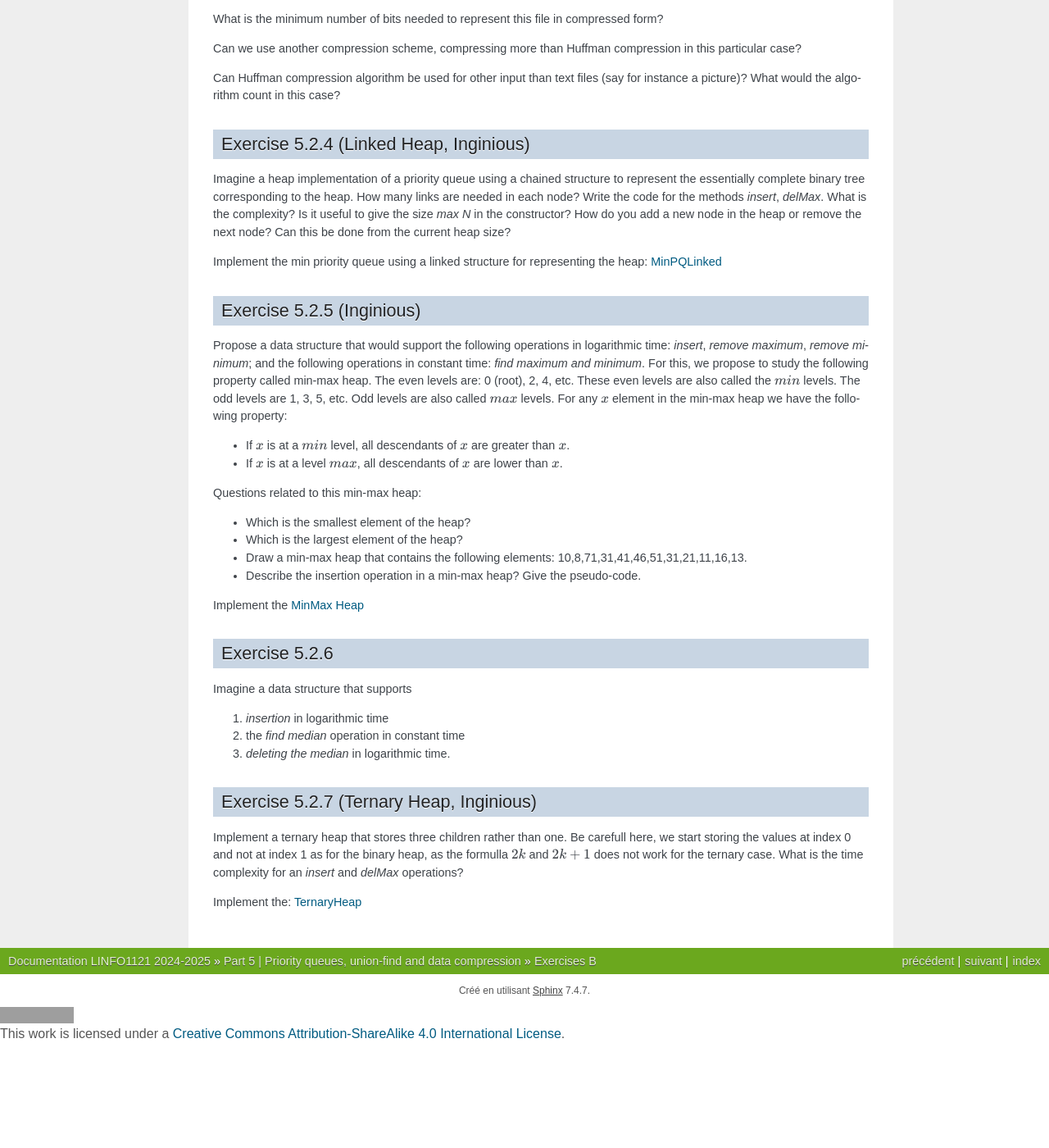
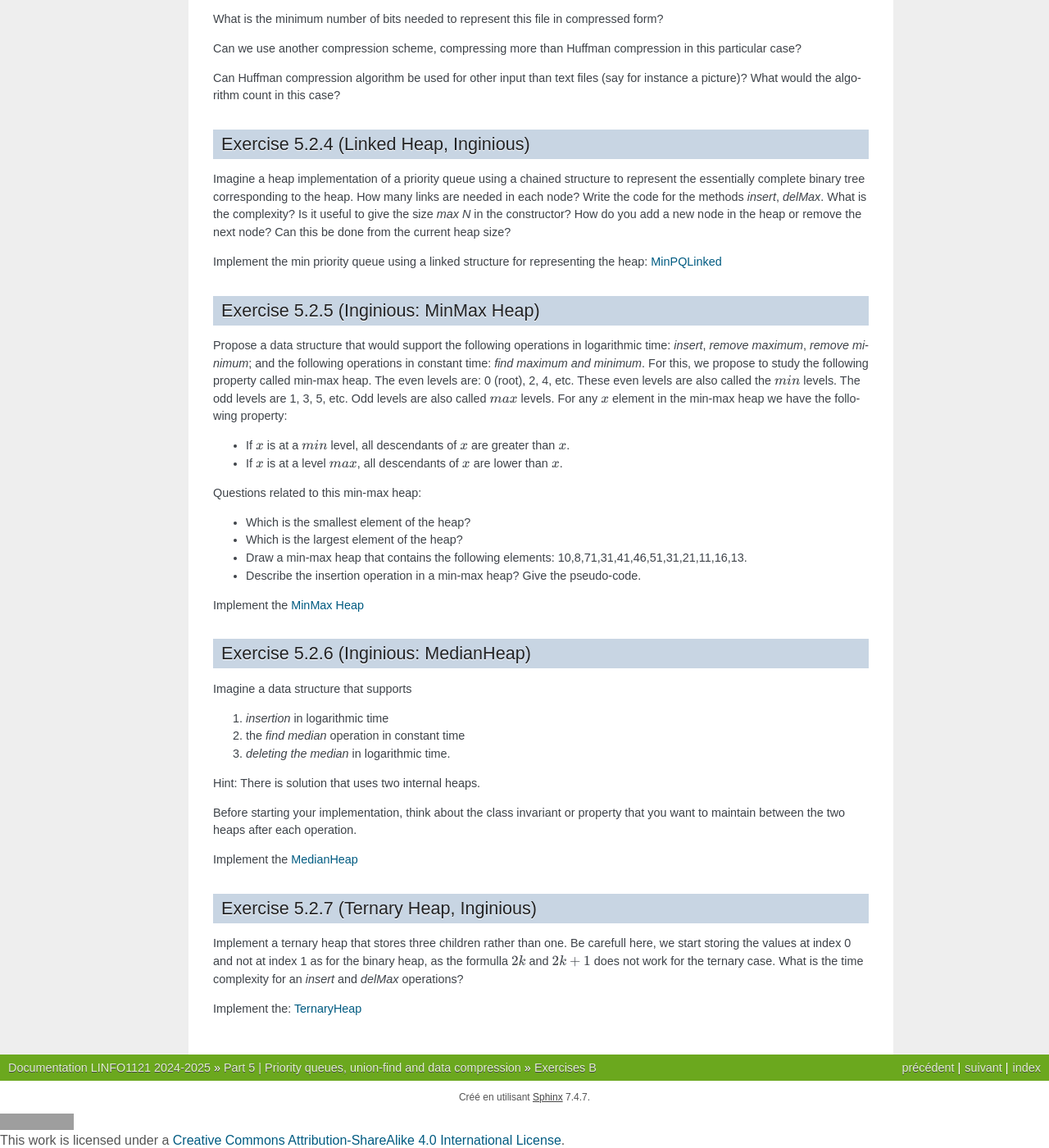
Before and after one commit to pschaus/LINFO1121, a Sphinx documentation site: the page built from source/part5/ex2.rst, in a window 1280 px wide and 1400 px high, scrolled down 661 px. Shown: the whole window at 82% size. Built offline with Sphinx 7.4.7, drawn with Linux system fonts in a browser that asks for light colours; before the commit the page ends 1931 px from its top, so only the background shows below that; some of the changed text lies outside the part shown; grey boxes are pictures that could not be loaded.

Commit message:
update median heap

```diff
--- a/source/part5/ex2.rst
+++ b/source/part5/ex2.rst
@@ -81,8 +81,8 @@ Implement the min priority queue using a linked structure for representing the h
     No you don't need a "maxN" value but you need to be able to add a new node on the last layer or remove the last one of the last layer efficiently. This can be done using the current size :math:`n` in :math:`O(log(n))`.
     The hight :math:`h = \lfloor log_2 (n+1) \rfloor`. The node index of the last node on the last layer is :math:`n-(2^h-1)`. You can consider this node index as a binary number. Each bit tells you if you should follow the left/right link from the root down to the leaf you are looking for in the tree (to retrieve where to add or delete the node at the last layer).
 
-Exercise 5.2.5 (Inginious)
-"""""""""""""""""""""""""""
+Exercise 5.2.5 (Inginious: MinMax Heap)
+""""""""""""""""""""""""""""""""""""""""""
 
 Propose a data structure that would support the following operations in logarithmic time: *insert*, *remove maximum*, *remove minimum*;
 and the following operations in constant time: *find maximum and minimum*.
@@ -130,14 +130,22 @@ Implement the `MinMax Heap <https://inginious.info.ucl.ac.be/course/LINFO1121/so
 
 
 
-Exercise 5.2.6
-""""""""""""""
+Exercise 5.2.6 (Inginious: MedianHeap)
+"""""""""""""""""""""""""""""""""""""""""
 
 Imagine a data structure that supports
 
 1. *insertion* in logarithmic time
 2. the *find median* operation in constant time
 3. *deleting the median* in logarithmic time.
+
+Hint: There is solution that uses two internal heaps.
+
+Before starting your implementation, think about the class invariant or property that you want
+to maintain between the two heaps after each operation.
+
+Implement the `MedianHeap <https://inginious.info.ucl.ac.be/course/LINFO1121/sorting_MedianHeap>`_
+
 
 .. answer::
 
```
